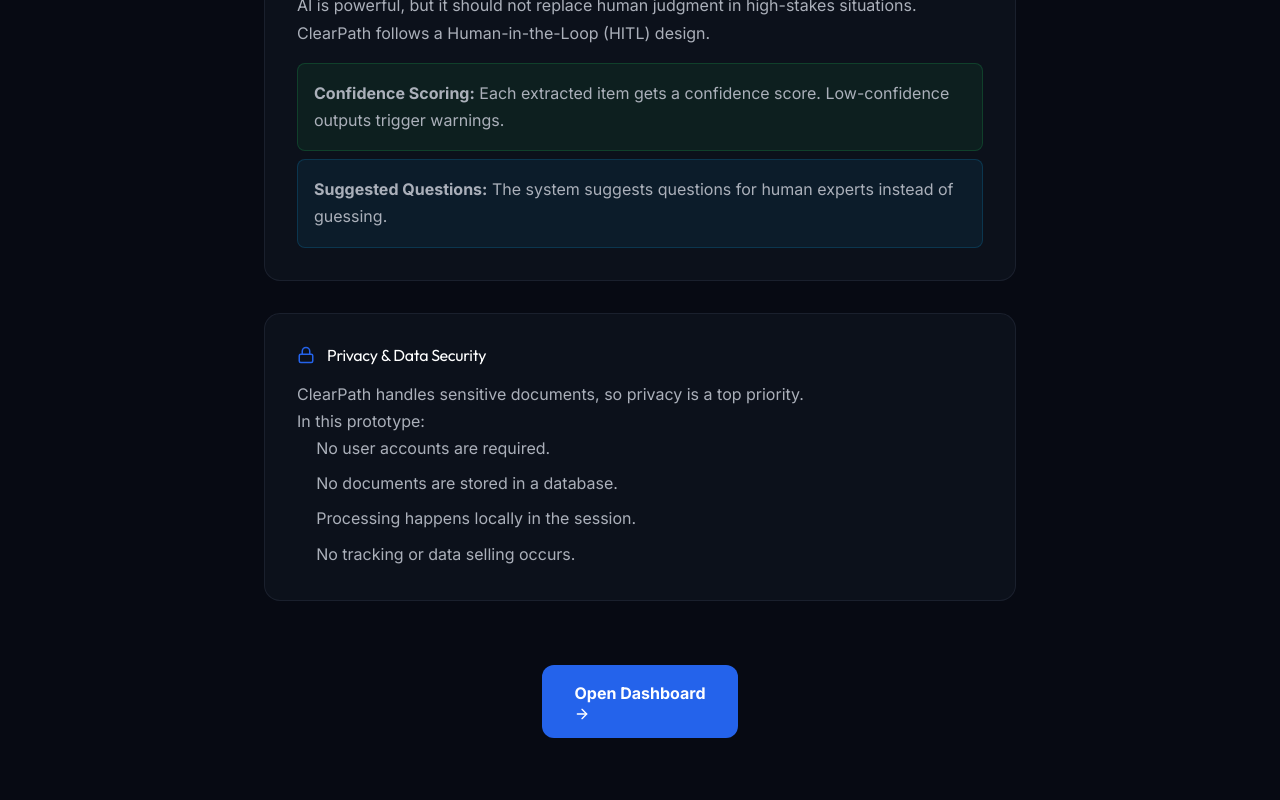
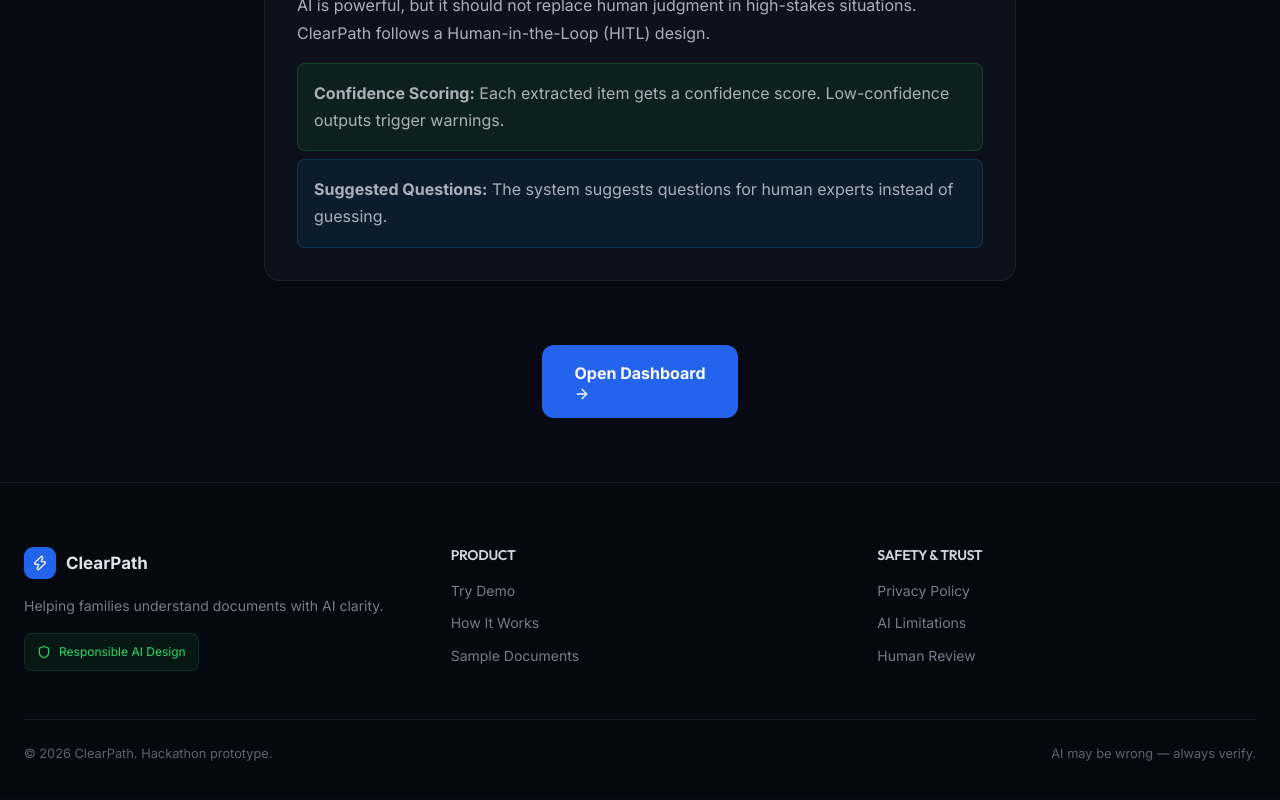
Before and after one commit to wahb-amir/clearpath, a Next.js app in the folder frontend/: page /about in a window 1280 px wide. Shown: the part 956-1756 px from the top of the page. Built offline with nearby package versions, Linux system fonts and the light colour scheme.

Commit message:
feat: about page update

```diff
--- a/frontend/src/app/(marketing)/about/page.jsx
+++ b/frontend/src/app/(marketing)/about/page.jsx
@@ -23,8 +23,7 @@
       content: (
         <>
           <p>
-            ClearPath was built for the USAII 2024 Hackathon (AI for Social Good
-            track). Our mission is to bridge the "clarity gap" between
+            Our mission is to bridge the "clarity gap" between
             bureaucratic institutions and the families they serve.
           </p>
 
@@ -111,37 +110,7 @@
           </div>
         </>
       ),
-    },
-
-    {
-      id: "privacy",
-      title: "Privacy & Data Security",
-      icon: Lock,
-      color: "hsl(221, 83%, 53%)",
-      content: (
-        <>
-          <p>
-            ClearPath handles sensitive documents, so privacy is a top priority.
-          </p>
-
-          <p>In this prototype:</p>
-
-          <ul
-            style={{
-              paddingLeft: "1.2rem",
-              display: "flex",
-              flexDirection: "column",
-              gap: "0.5rem",
-            }}
-          >
-            <li>No user accounts are required.</li>
-            <li>No documents are stored in a database.</li>
-            <li>Processing happens locally in the session.</li>
-            <li>No tracking or data selling occurs.</li>
-          </ul>
-        </>
-      ),
-    },
+    }
   ];
 
   return (
```
